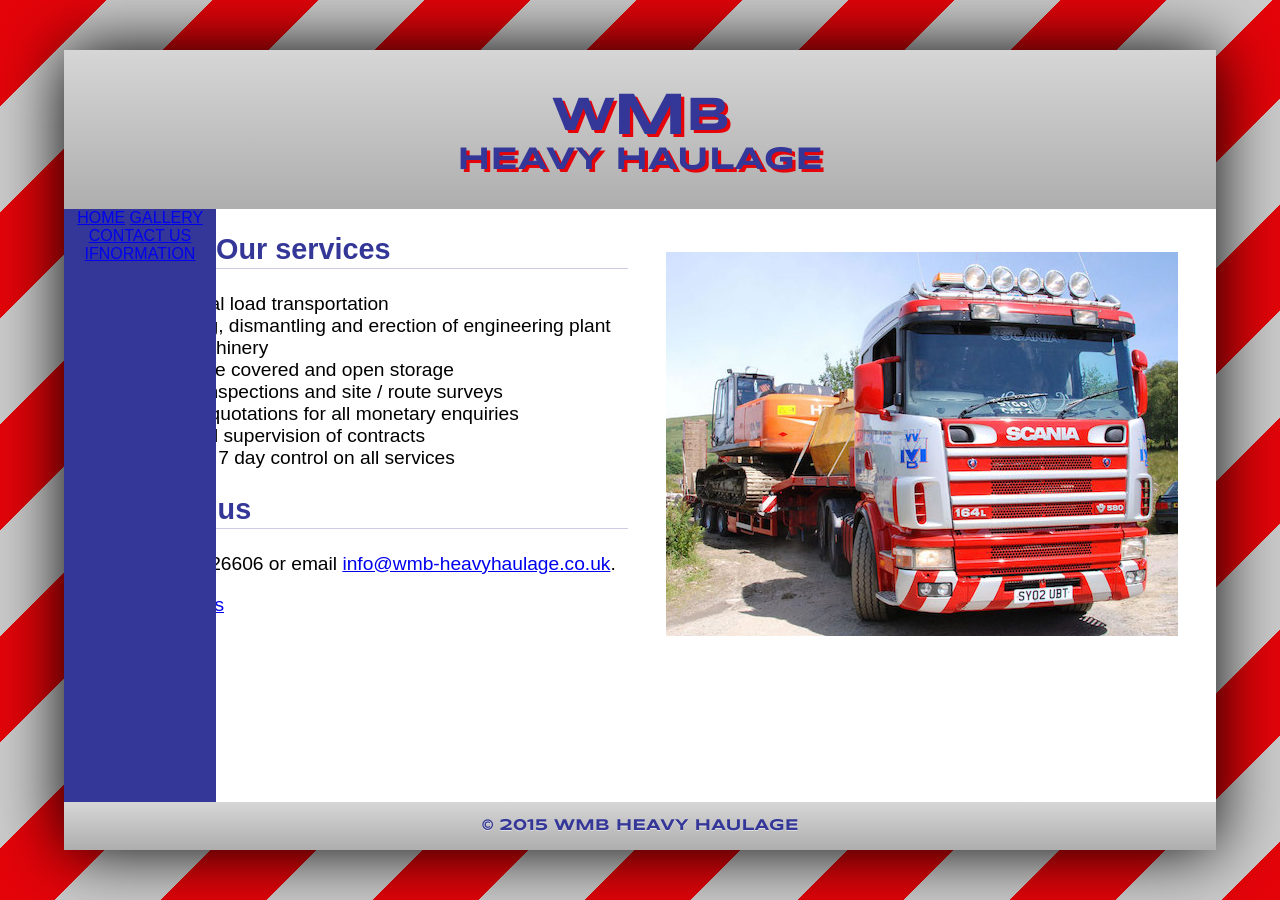
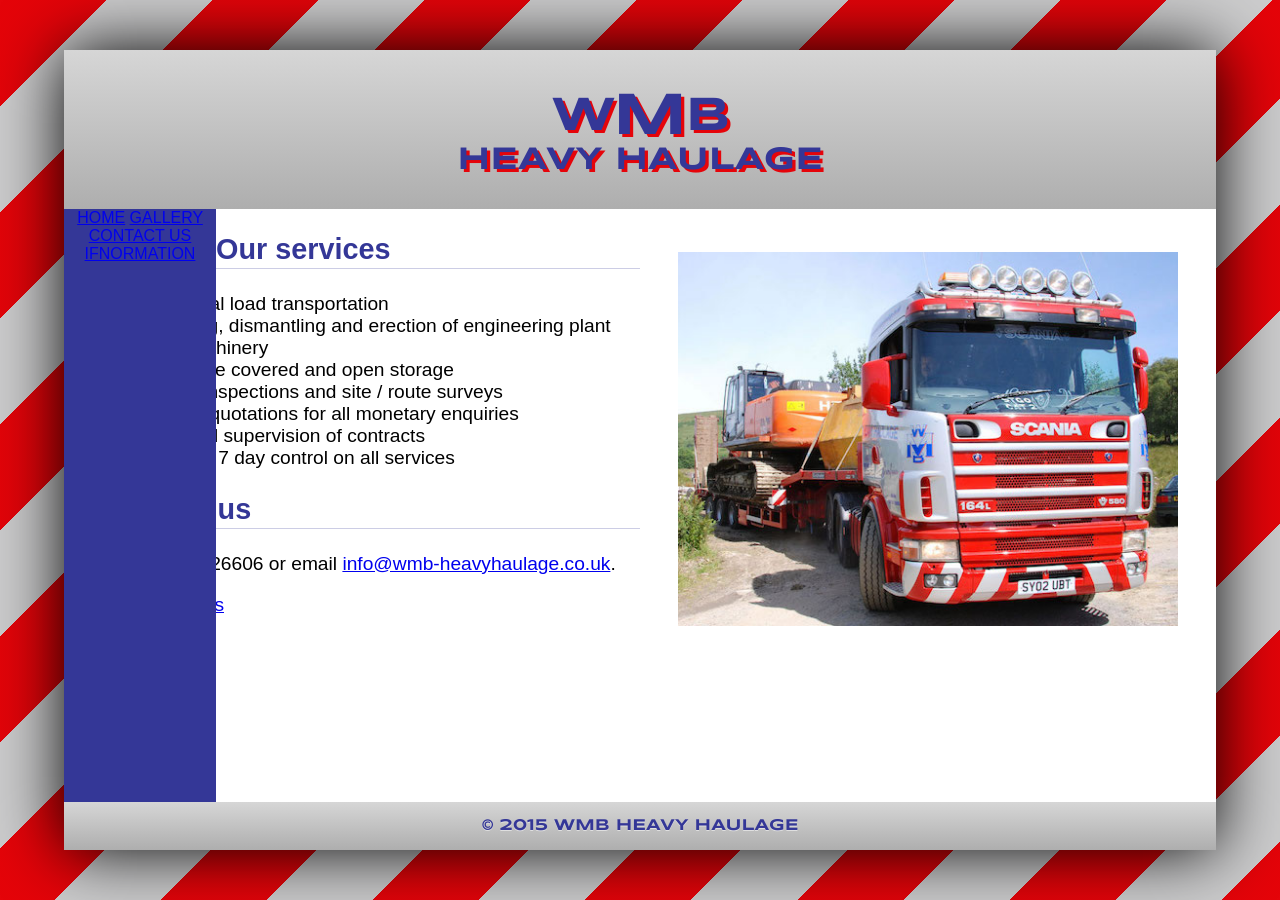
Before and after one commit to wmb-heavyhaulage/wmb-heavyhaulage.co.uk, a Jekyll site: the page built from index.md, in a window 1280 px wide. Built offline with Jekyll 4.4.1, drawn with Linux system fonts in a browser that asks for light colours; a script that is not in the unit is left out.

Commit message:
Fix layout bug while content loading

```diff
--- a/_sass/_figure.scss
+++ b/_sass/_figure.scss
@@ -33,7 +33,6 @@
 // column, to the right of the main content.
 @media (min-width: 65em) {
   figure {
-    box-sizing: content-box;
     min-width: 40%;
     max-width: 50%;
     float: right;
@@ -41,6 +40,10 @@
     // Display a border to seperate it from the main content,
     // which may a have a header underline that would otherwise hit right up
     // against the figure.
-    border-left: 2em solid white;
+    padding-left: 2em;
+
+    // White background covers header underline if figure contains content
+    // that is still loading e.g. Google Map.
+    background: white;
   }
 }
```
